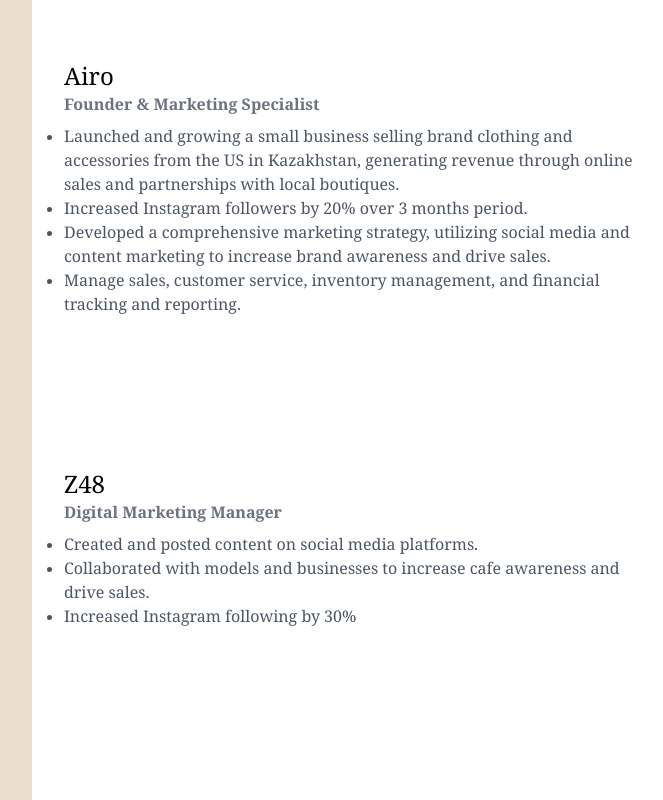
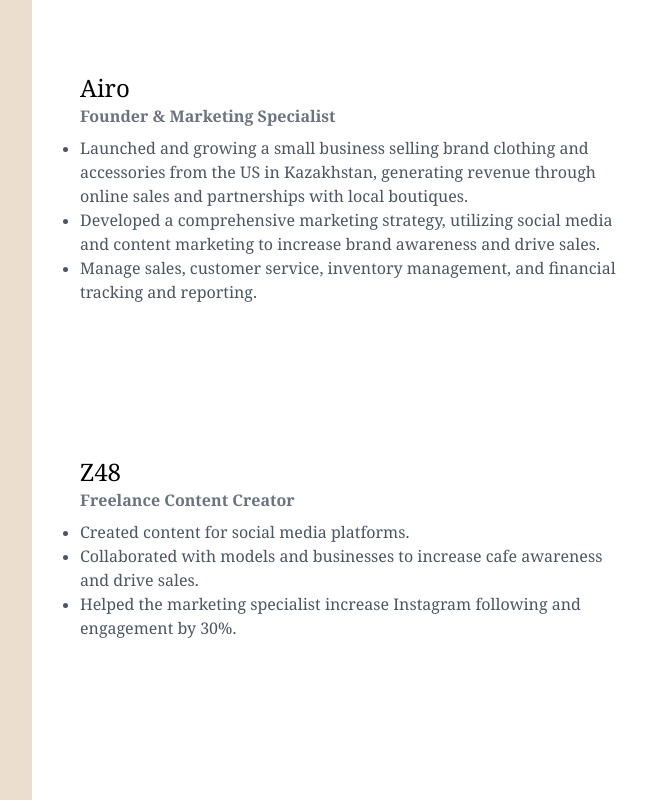
Before and after one commit to aizadazhex/aizada.github.io, a React (Create React App) app: page / in a window 1280 px wide. Shown: the part 2160-2960 px from the top of the page, without its empty margins (608-1271 px from the left). Built offline with nearby package versions, Linux system fonts and the light colour scheme.

Commit message:
her changes

```diff
--- a/src/App.js
+++ b/src/App.js
@@ -173,13 +173,13 @@
 
           <div className=" flex flex-col items-center justify-center bg-white py-12 md:py-0  mb-0 h-[45vh] ">
 
-          <p className=" w-[90%] font-serif text-2xl  md:text-2xl lg:text-2xl    dark:text-black font-medium md:text-start text-start  ">
+          <p className=" w-[85%] font-serif text-2xl  md:text-2xl lg:text-2xl    dark:text-black font-medium md:text-start text-start  ">
           San Jose City College
           </p>
-          <p className=" w-[90%] font-serif text-l font-bold text-gray-500  mb-2 md:text-l lg:text-l    md:text-start text-start  ">
+          <p className=" w-[85%] font-serif text-l font-bold text-gray-500  mb-2 md:text-l lg:text-l    md:text-start text-start  ">
           Student Ambassador
           </p>
-          <ul className=" w-[90%]  list-disc text-gray-600 ">
+          <ul className=" w-[85%]  list-disc text-gray-600 ">
             <li>
               <p className=" font-serif ">
               Managed multiple social media accounts; filmed, edited, and posted content.
@@ -216,22 +216,17 @@
           </div>
 
           <div className=" flex flex-col items-center justify-center bg-white py-12 md:py-0  h-[45vh] ">
-          <p className=" w-[90%] font-serif text-2xl  md:text-2xl lg:text-2xl    dark:text-black font-medium md:text-start text-start  ">
+          <p className=" w-[85%] font-serif text-2xl  md:text-2xl lg:text-2xl    dark:text-black font-medium md:text-start text-start  ">
           Airo
           </p>
-          <p className=" w-[90%] font-serif text-l font-bold text-gray-500  mb-2 md:text-l lg:text-l    md:text-start text-start  ">
+          <p className=" w-[85%] font-serif text-l font-bold text-gray-500  mb-2 md:text-l lg:text-l    md:text-start text-start  ">
           Founder & Marketing Specialist
           </p>
 
-          <ul className=" w-[90%]  list-disc text-gray-600  ">
+          <ul className=" w-[85%]  list-disc text-gray-600  ">
             <li>
               <p className=" font-serif  ">
               Launched and growing a small business selling brand clothing and accessories from the US in Kazakhstan, generating revenue through online sales and partnerships with local boutiques.
-              </p>
-            </li>
-            <li>
-              <p className=" font-serif ">
-              Increased Instagram followers by 20% over 3 months period.
               </p>
             </li>
             <li>
@@ -259,17 +254,17 @@
           </div>
 
           <div className=" flex flex-col items-center justify-center bg-white py-12 md:py-0 h-[45vh]  ">
-          <p className=" w-[90%] font-serif text-2xl  md:text-2xl lg:text-2xl    dark:text-black font-medium md:text-start text-start  ">
+          <p className=" w-[85%] font-serif text-2xl  md:text-2xl lg:text-2xl    dark:text-black font-medium md:text-start text-start  ">
           Z48
           </p>
-          <p className=" w-[90%] font-serif text-l font-bold text-gray-500  mb-2 md:text-l lg:text-l    md:text-start text-start  ">
-          Digital Marketing Manager
+          <p className=" w-[85%] font-serif text-l font-bold text-gray-500  mb-2 md:text-l lg:text-l    md:text-start text-start  ">
+          Freelance Content Creator
           </p>
 
-          <ul className=" w-[90%]  list-disc text-gray-600 ">
+          <ul className=" w-[85%]  list-disc text-gray-600 ">
             <li>
               <p className=" font-serif ">
-              Created and posted content on social media platforms.
+              Created content for social media platforms.
               </p>
             </li>
             <li>
@@ -279,7 +274,7 @@
             </li>
             <li>
               <p className=" font-serif ">
-              Increased Instagram following by 30%
+              Helped the marketing specialist increase Instagram following and engagement by 30%.
               </p>
             </li>
           </ul>
@@ -298,14 +293,14 @@
           </div>
 
           <div className=" flex flex-col items-center justify-center bg-white py-12 md:py-0 h-[45vh]  ">
-          <p className=" w-[90%] font-serif text-2xl  md:text-2xl lg:text-2xl    dark:text-black font-medium md:text-start text-start  ">
+          <p className=" w-[85%] font-serif text-2xl  md:text-2xl lg:text-2xl    dark:text-black font-medium md:text-start text-start  ">
           Marmelad Bar
           </p>
-          <p className=" w-[90%] font-serif text-l font-bold text-gray-500  mb-2 md:text-l lg:text-l    md:text-start text-start  ">
+          <p className=" w-[85%] font-serif text-l font-bold text-gray-500  mb-2 md:text-l lg:text-l    md:text-start text-start  ">
           Freelancer Content Creator
           </p>
 
-          <ul className=" w-[90%]  list-disc text-gray-600 ">
+          <ul className=" w-[85%]  list-disc text-gray-600 ">
             <li>
               <p className=" font-serif ">
               Created content for social media platforms and ads.
@@ -326,14 +321,14 @@
           </div>
 
           <div className=" flex flex-col items-center justify-center bg-white py-12 md:py-0 h-[45vh]  ">
-          <p className=" w-[90%] font-serif text-2xl  md:text-2xl lg:text-2xl    dark:text-black font-medium md:text-start text-start  ">
+          <p className=" w-[85%] font-serif text-2xl  md:text-2xl lg:text-2xl    dark:text-black font-medium md:text-start text-start  ">
           AECC Global
           </p>
-          <p className=" w-[90%] font-serif text-l font-bold text-gray-500  mb-2 md:text-l lg:text-l    md:text-start text-start  ">
+          <p className=" w-[85%] font-serif text-l font-bold text-gray-500  mb-2 md:text-l lg:text-l    md:text-start text-start  ">
           Content Creator
           </p>
 
-          <ul className=" w-[90%]  list-disc text-gray-600 ">
+          <ul className=" w-[85%]  list-disc text-gray-600 ">
             <li>
               <p className=" font-serif ">
               Create engaging and educational content for various digital channels.
@@ -346,7 +341,7 @@
             </li>
             <li>
               <p className=" font-serif ">
-              Collaborate with Marketing team to develop effective strategies and ensure that the content is of a high   quality.
+              Collaborate with Marketing team to develop effective strategies and ensure that the content is of high quality.
               </p>
             </li>
           </ul>
```
